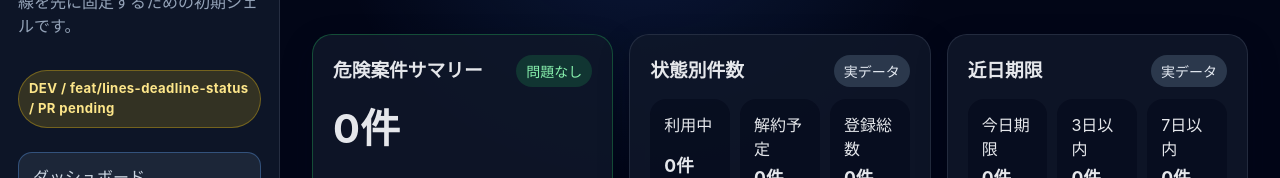
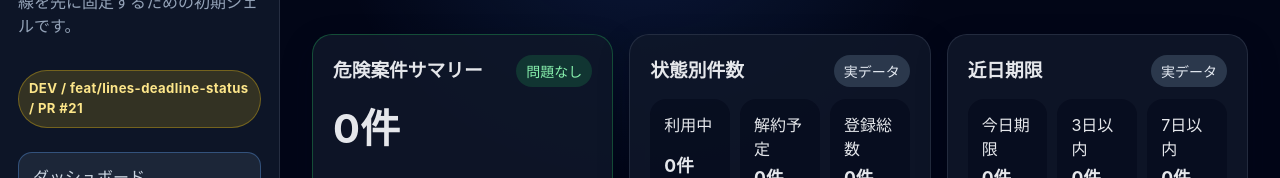
Before and after one commit to Driedsandwich/line-ops-ledger, a React (Vite) app: page / in a window 1280 px wide. Shown: the part 137-315 px from the top of the page. Built offline with nearby package versions, Linux system fonts and the light colour scheme.

Commit message:
chore: update dev-only progress label for pr 21

```diff
--- a/src/App.tsx
+++ b/src/App.tsx
@@ -6,7 +6,7 @@ const navItems = [
   { to: '/settings', label: '設定' },
 ];
 
-const devProgressLabel = 'DEV / feat/lines-deadline-status / PR pending';
+const devProgressLabel = 'DEV / feat/lines-deadline-status / PR #21';
 
 export function AppLayout(): JSX.Element {
   return (
```
